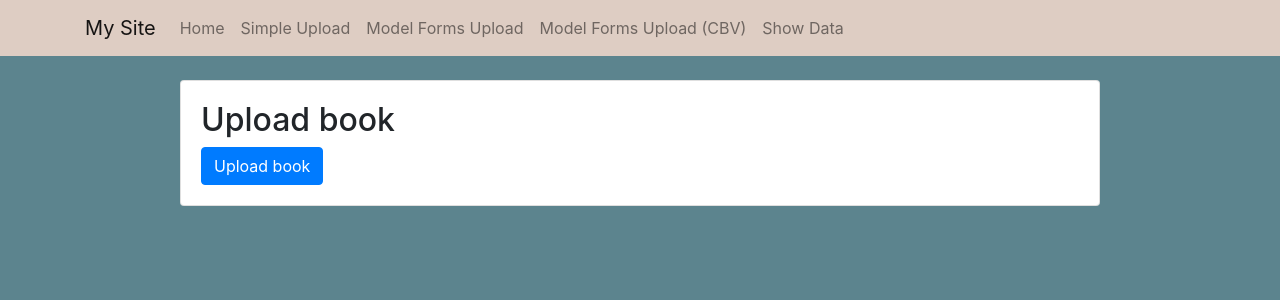
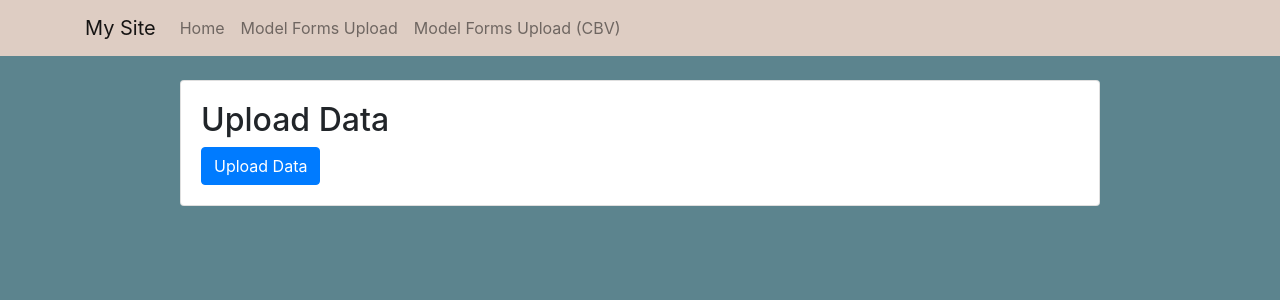
Before and after one commit to sumitmallick/OnlineFileUpload, a Django app: page /books/upload/ in a window 1280 px wide. Shown: the top 300 px of the page. Run offline with Django 3.2, Linux system fonts and the light colour scheme; parts of the project's set-up code (start-up, migrations or seed data) failed here and were passed over; some libraries are stand-ins or nearby versions.

Commit message:
Change in html

```diff
--- a/mysite/core/views.py
+++ b/mysite/core/views.py
@@ -51,7 +51,7 @@ def parse_data(request, pk):
         book = Book.objects.get(pk=pk)
         base = settings.MEDIA_ROOT
         final_result = {}
-        if book.pdf or book.pdf is not "":
+        if book.pdf or book.pdf is not "" or book.pdf is not None:
             data = [json.loads(line) for line in open(str(base)+str("/")+str(book.pdf), 'r')]
 
             for i in range(0, len(data)):
@@ -86,7 +86,6 @@ def parse_data(request, pk):
                 max_end = max(temp)
                 min_end = min(temp)
 
-                # print(max_Xw_Fault_Bitmap_no, min_Xw_Fault_Bitmap_no, min_end, max_end)
                 temp_dict = {}
                 for i in range(min_Xw_Fault_Bitmap_no, max_Xw_Fault_Bitmap_no+1):
                     temp_dict[i] = {}
@@ -115,7 +114,8 @@ def parse_data(request, pk):
                 if date_time_diff > date_time_obj:
                     # print(data[i]['timestamp'])
                     if str(data[i]['timestamp']) in result.keys():
-                        result[str(data[i]['timestamp'])]["Data_missing"] = diff
+                        minutes = diff.seconds/60
+                        result[str(data[i]['timestamp'])]["Data_missing"] = minutes
 
         print(final_result)
 
--- a/mysite/templates/base.html
+++ b/mysite/templates/base.html
@@ -19,18 +19,18 @@
           <li class="nav-item">
             <a class="nav-link" href="{% url 'home' %}">Home</a>
           </li>
-          <li class="nav-item">
-            <a class="nav-link" href="{% url 'upload' %}">Simple Upload</a>
-          </li>
+{#          <li class="nav-item">#}
+{#            <a class="nav-link" href="{% url 'upload' %}">Simple Upload</a>#}
+{#          </li>#}
           <li class="nav-item">
             <a class="nav-link" href="{% url 'book_list' %}">Model Forms Upload</a>
           </li>
           <li class="nav-item">
             <a class="nav-link" href="{% url 'class_book_list' %}">Model Forms Upload (CBV)</a>
           </li>
-          <li class="nav-item">
-            <a class="nav-link" href="{% url 'showdata' %}">Show Data</a>
-          </li>
+{#          <li class="nav-item">#}
+{#            <a class="nav-link" href="{% url 'showdata' %}">Show Data</a>#}
+{#          </li>#}
         </ul>
       </div>
     </div>
--- a/mysite/templates/book_list.html
+++ b/mysite/templates/book_list.html
@@ -5,7 +5,7 @@
   {% block content_header %}
     <h2>Books</h2>
     <p>
-      <a href="{% url 'upload_book' %}" class="btn btn-primary">Upload book</a>
+      <a href="{% url 'upload_book' %}" class="btn btn-primary">Upload Data</a>
     </p>
   {% endblock %}
 
--- a/mysite/templates/class_book_list.html
+++ b/mysite/templates/class_book_list.html
@@ -3,6 +3,6 @@
 {% block content_header %}
   <h2>Books (Class-Based View)</h2>
   <p>
-    <a href="{% url 'class_upload_book' %}" class="btn btn-primary">Upload book</a>
+    <a href="{% url 'class_upload_book' %}" class="btn btn-primary">Upload Data</a>
   </p>
 {% endblock %}
--- a/mysite/templates/upload_book.html
+++ b/mysite/templates/upload_book.html
@@ -3,10 +3,10 @@
 {% load crispy_forms_tags %}
 
 {% block content %}
-  <h2>Upload book</h2>
+  <h2>Upload Data</h2>
   <form method="post" enctype="multipart/form-data">
     {% csrf_token %}
     {{ form|crispy }}
-    <button type="submit" class="btn btn-primary">Upload book</button>
+    <button type="submit" class="btn btn-primary">Upload Data</button>
   </form>
 {% endblock %}
```
